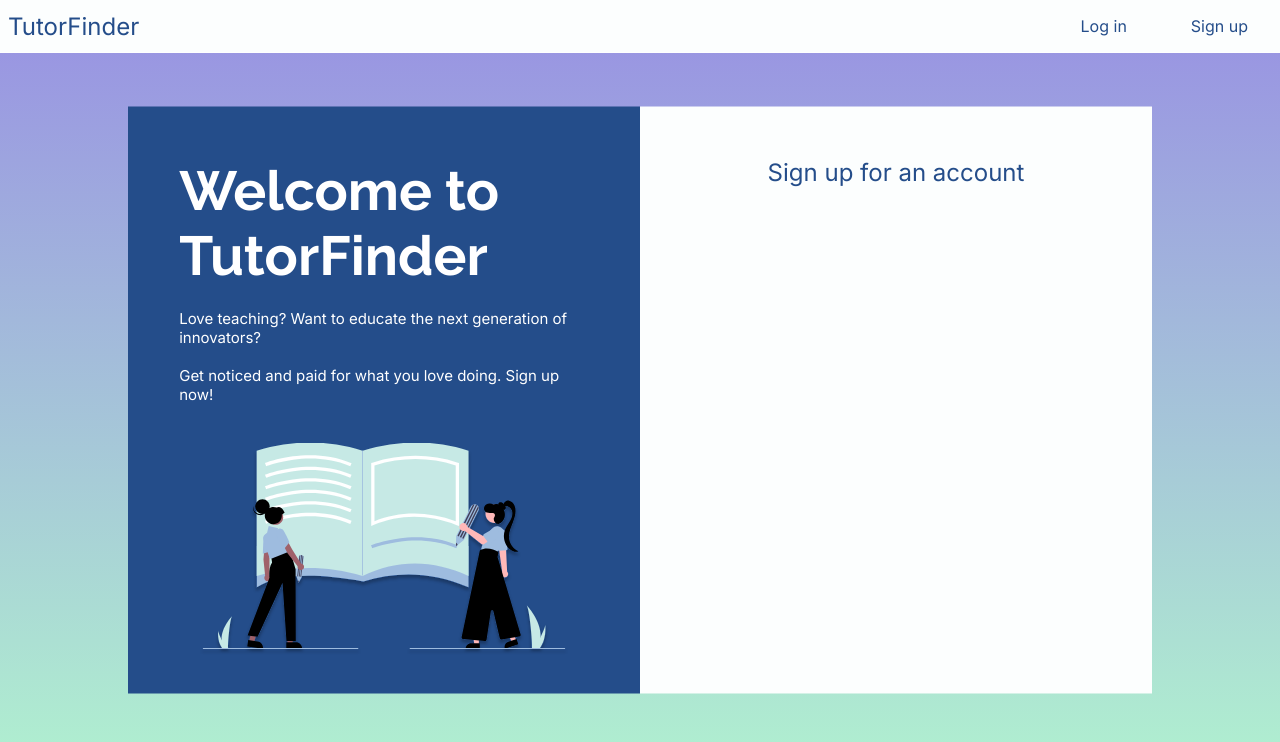
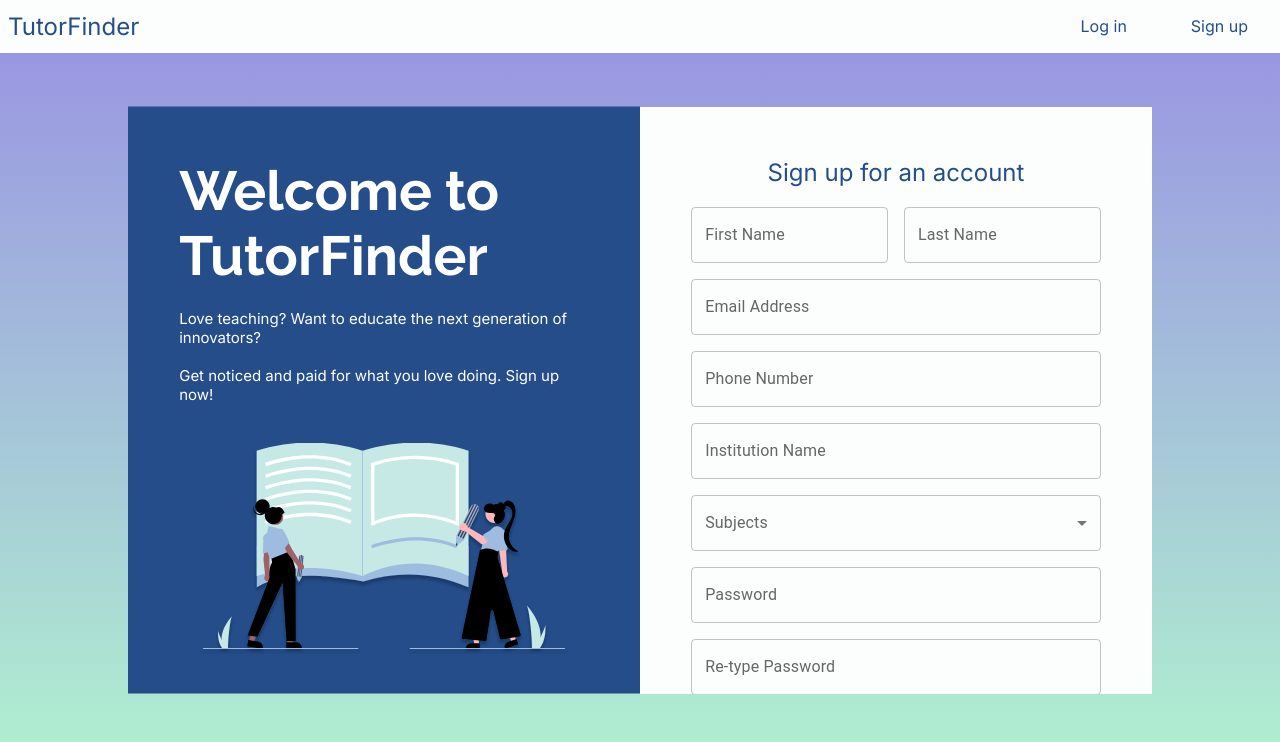
Before and after one commit to inqi007/tutorfinder, a React (Create React App) app in the folder client/: page /signup in a window 1280 px wide. Shown: the top 742 px of the page. Built offline with nearby package versions, Linux system fonts and the light colour scheme.

Commit message:
sign up done

```diff
--- a/client/src/components/layout/Navbar.scss
+++ b/client/src/components/layout/Navbar.scss
@@ -55,7 +55,7 @@
   .toggle-button .bar {
     height: 3px;
     width: 100%;
-    background-color: white;
+    background-color: #244D8A;
     border-radius: 10px;
   }
 
--- a/client/src/pages/SignUp.js
+++ b/client/src/pages/SignUp.js
@@ -1,29 +1,91 @@
+import * as React from "react";
+import { useState } from "react";
 import "./SignUp.scss";
 import Auth from "../images/auth.svg";
-import * as React from "react";
+import MenuItem from "@mui/material/MenuItem";
+import { Grid } from "@material-ui/core";
+import TextField from "@mui/material/TextField";
+import Select from "@mui/material/Select";
+import OutlinedInput from "@mui/material/OutlinedInput";
+import { useTheme } from "@mui/material/styles";
+import InputLabel from "@mui/material/InputLabel";
+import FormControl from "@mui/material/FormControl";
+
+// do password salt and stuff
+// dropdown
+const MenuProps = {
+  PaperProps: {
+    style: {
+      maxHeight: 60 * 4.5 + 8,
+      width: 250,
+    },
+  },
+};
+
+const subjects = ["English", "Bangla", "Mathematics"];
+
+function getStyles(name, personName, theme) {
+  return {
+    fontWeight:
+      personName.indexOf(name) === -1
+        ? theme.typography.fontWeightRegular
+        : theme.typography.fontWeightMedium,
+  };
+}
+
 export default function SignUp() {
-  const [values, setValues] = React.useState({
-    amount: "",
-    password: "",
-    weight: "",
-    weightRange: "",
-    showPassword: false,
-  });
+  const theme = useTheme();
+  const [personSubject, setPersonSubject] = React.useState([]);
 
-  const handleChange = (prop) => (event) => {
-    setValues({ ...values, [prop]: event.target.value });
+  const [enteredFirstName, setEnteredFirstName] = useState("");
+  const [enteredLastName, setEnteredLastName] = useState("");
+  const [enteredEmail, setEnteredEmail] = useState("");
+  const [enteredNumber, setEnteredNumber] = useState("");
+  const [enteredInstitution, setEnteredInstitution] = useState("");
+  const [enteredPassword, setEnteredPassword] = useState("");
+
+  const firstNameInputChangeHandler = (event) => {
+    setEnteredFirstName(event.target.value);
+  };
+  const lastNameInputChangeHandler = (event) => {
+    setEnteredLastName(event.target.value);
+  };
+  const emailInputChangeHandler = (event) => {
+    setEnteredEmail(event.target.value);
+  };
+  const numberInputChangeHandler = (event) => {
+    setEnteredNumber(event.target.value);
+  };
+  const institutionInputChangeHandler = (event) => {
+    setEnteredInstitution(event.target.value);
+  };
+  const passwordInputChangeHandler = (event) => {
+    setEnteredPassword(event.target.value);
   };
 
-  const handleClickShowPassword = () => {
-    setValues({
-      ...values,
-      showPassword: !values.showPassword,
-    });
+  const formSubmission = (event) => {
+    event.preventDefault();
+    console.log(
+      enteredEmail,
+      enteredPassword,
+      enteredFirstName,
+      enteredLastName,
+      enteredNumber,
+      enteredInstitution,
+      personSubject
+    );
   };
 
-  const handleMouseDownPassword = (event) => {
-    event.preventDefault();
+  const handleChange = (event) => {
+    const {
+      target: { value },
+    } = event;
+    setPersonSubject(
+      // On autofill we get a stringified value.
+      typeof value === "string" ? value.split(",") : value
+    );
   };
+
   return (
     <div className="sign_up">
       <div className="box">
@@ -39,7 +101,108 @@ export default function SignUp() {
           <img src={Auth} width="100%" height="auto"></img>
         </div>
         <div className="right">
-          <h1>Sign up for an account</h1>
+          <form onSubmit={formSubmission}>
+            <h1>Sign up for an account</h1>
+            <Grid container spacing={2}>
+              <Grid item xs={12} md={6}>
+                <TextField
+                  id="outlined-basic"
+                  label="First Name"
+                  variant="outlined"
+                  fullWidth
+                  onChange={firstNameInputChangeHandler}
+                />
+              </Grid>
+              <Grid item xs={12} md={6}>
+                <TextField
+                  id="outlined-basic"
+                  label="Last Name"
+                  variant="outlined"
+                  fullWidth
+                  onChange={lastNameInputChangeHandler}
+                />
+              </Grid>
+              <Grid item xs={12}>
+                <TextField
+                  id="outlined-basic"
+                  label="Email Address"
+                  variant="outlined"
+                  fullWidth
+                  onChange={emailInputChangeHandler}
+                />
+              </Grid>
+              <Grid item xs={12}>
+                <TextField
+                  id="outlined-basic"
+                  label="Phone Number"
+                  variant="outlined"
+                  fullWidth
+                  onChange={numberInputChangeHandler}
+                />
+              </Grid>
+              <Grid item xs={12}>
+                <TextField
+                  id="outlined-basic"
+                  label="Institution Name"
+                  variant="outlined"
+                  fullWidth
+                  onChange={institutionInputChangeHandler}
+                />
+              </Grid>
+
+              <Grid item xs={12}>
+                <FormControl fullWidth>
+                  <InputLabel id="demo-multiple-name-label">
+                    Subjects
+                  </InputLabel>
+                  <Select
+                    fullWidth
+                    labelId="demo-multiple-name-label"
+                    id="demo-multiple-name"
+                    multiple
+                    value={personSubject}
+                    onChange={handleChange}
+                    input={<OutlinedInput label="Subjects" />}
+                    MenuProps={MenuProps}
+                  >
+                    {subjects.map((subject) => (
+                      <MenuItem
+                        key={subject}
+                        value={subject}
+                        style={getStyles(subject, personSubject, theme)}
+                      >
+                        {subject}
+                      </MenuItem>
+                    ))}
+                  </Select>
+                </FormControl>
+              </Grid>
+              <Grid item xs={12}>
+                <TextField
+                  id="outlined-basic"
+                  label="Password"
+                  variant="outlined"
+                  fullWidth
+                  onChange={passwordInputChangeHandler}
+                />
+              </Grid>
+              <Grid item xs={12}>
+                <TextField
+                  id="outlined-basic"
+                  label="Re-type Password"
+                  variant="outlined"
+                  fullWidth
+                />
+              </Grid>
+            </Grid>
+            <div className="sign_up_button">
+              <button className="button">Sign Up</button>
+            </div>
+          </form>
+          <div className="login_option">
+          <p>Already have an account? <a>Log in</a></p>
+          </div>
+
         </div>
       </div>
     </div>
--- a/client/src/pages/SignUp.scss
+++ b/client/src/pages/SignUp.scss
@@ -11,19 +11,22 @@
     transform: translateX(-50%) translateY(-50%);
     height: calc(80vh - 53px);
     display: flex;
-    width: 80%
+    width: 80%;
   }
-
 
   .right {
     background-color: #fcfefe;
     width: 50%;
     padding: 5%;
-    h1 {
-      font-size: 24px;
-      text-align: center;
-      color: #244D8A;
-      font-weight: normal;
+    overflow: scroll;
+    form {
+      h1 {
+        font-size: 24px;
+        text-align: center;
+        color: #244d8a;
+        font-weight: normal;
+        padding-bottom: 20px;
+      }
     }
   }
   .left {
@@ -36,8 +39,7 @@
       padding-bottom: 5%;
       font-size: 55px;
 
-      font-family: 'Raleway', sans-serif;
-
+      font-family: "Raleway", sans-serif;
     }
     p {
       font-size: 15px;
@@ -50,10 +52,39 @@
 
 @media only screen and (max-width: 900px) {
   .box {
-    display: block!important;
-    width: 100%!important;
+    display: block !important;
+    width: 100% !important;
   }
-  .left  {
-    width: 100%!important;
+  .left {
+    width: 100% !important;
   }
 }
+
+.sign_up_button {
+  text-align: center;
+  padding: 20px;
+  .button {
+    width: 286px;
+    height: 45px;
+    background-color: #244D8A;
+    border-radius: 10px;
+    border: none;
+    color: white;
+
+    text-align: center;
+    text-decoration: none;
+    display: inline-block;
+    font-size: 16px;
+    margin: 4px 2px;
+    cursor: pointer;
+  }
+}
+
+.login_option {
+  text-align: center;
+  font-weight: 600;
+  a {
+    color: #244D8A;
+  }
+
+}
--- a/package.json
+++ b/package.json
@@ -11,8 +11,11 @@
   "author": "",
   "license": "ISC",
   "dependencies": {
+    "@material-ui/core": "^4.12.3",
     "express": "^4.17.2",
     "node-sass": "^7.0.1",
-    "react-router-dom": "^6.2.1"
+    "react-router-dom": "^6.2.1",
+    "semantic-ui-css": "^2.4.1",
+    "semantic-ui-react": "^2.0.4"
   }
 }
```
Also changed, not shown: client/src/components/UI-components/Button.js (added, +22 -0 lines), client/src/components/UI-components/Button.scss (added, +28 -0 lines), 1 other file (tests, documents, lock files or other folders).
